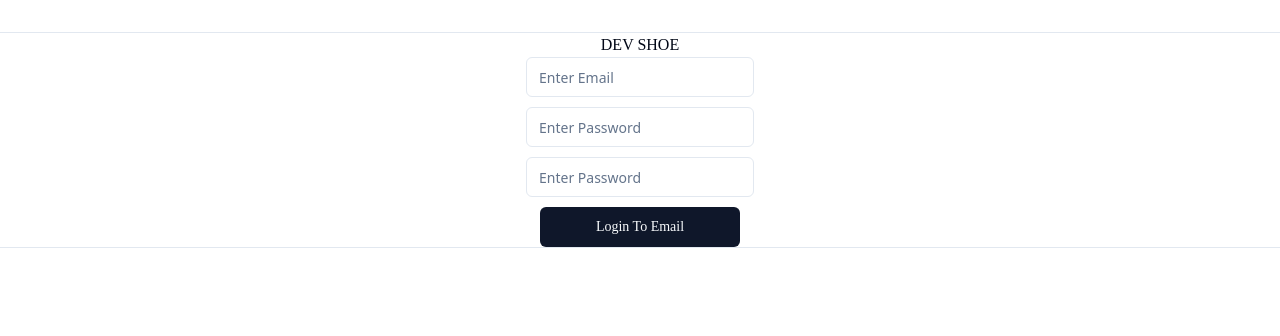
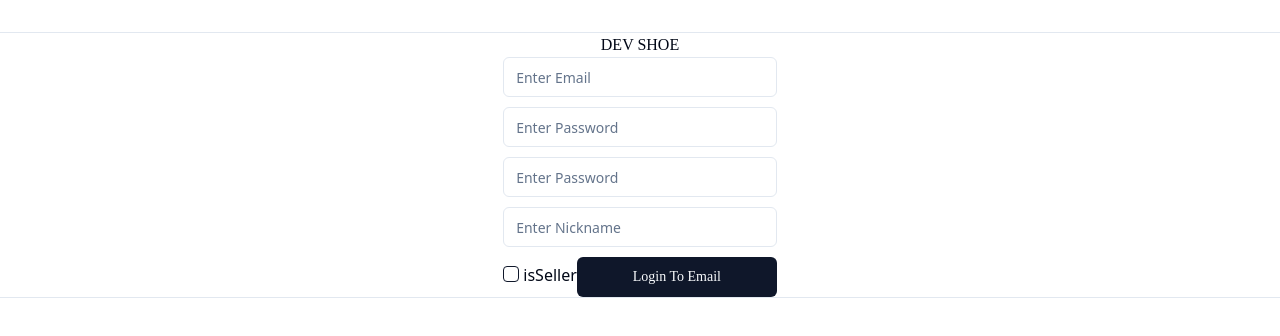
Before and after one commit to okimyj/dev-shoe, a React (Vite) app: page /signup in a window 1280 px wide. Shown: the top 336 px of the page. Built offline with nearby package versions, Linux system fonts and the light colour scheme; no server answers.

Commit message:
Feat : add checkbox ui

```diff
--- a/package.json
+++ b/package.json
@@ -11,6 +11,7 @@
   },
   "dependencies": {
     "@radix-ui/react-alert-dialog": "^1.0.5",
+    "@radix-ui/react-checkbox": "^1.0.4",
     "@radix-ui/react-slot": "^1.0.2",
     "D": "^1.0.0",
     "class-variance-authority": "^0.7.0",
--- a/src/apis/auth.ts
+++ b/src/apis/auth.ts
@@ -5,7 +5,10 @@
   const signup = (email: string, password: string) => {
     return flatform.signup(email, password);
   };
+
   const signin = (email: string, password: string) => {
+    // fetch, mutation 따로 만들어야 될 듯.
+
     return flatform.signin(email, password);
   };
   const signout = () => {};
--- a/src/apis/platform/platform.firebase.ts
+++ b/src/apis/platform/platform.firebase.ts
@@ -43,6 +43,7 @@
         });
     });
   }
+
   signin(email: string, password: string): Promise<CommonResponse> {
     return new Promise((resolve, reject) => {
       signInWithEmailAndPassword(getAuth(this.app), email, password)
@@ -56,6 +57,8 @@
         });
     });
   }
+
+  addDoc() {}
 }
 
 export default FirebasePlatform;
--- /dev/null
+++ b/src/components/ui/checkbox.tsx
@@ -0,0 +1,28 @@
+import * as React from "react"
+import * as CheckboxPrimitive from "@radix-ui/react-checkbox"
+import { Check } from "lucide-react"
+
+import { cn } from "@/lib/utils"
+
+const Checkbox = React.forwardRef<
+  React.ElementRef<typeof CheckboxPrimitive.Root>,
+  React.ComponentPropsWithoutRef<typeof CheckboxPrimitive.Root>
+>(({ className, ...props }, ref) => (
+  <CheckboxPrimitive.Root
+    ref={ref}
+    className={cn(
+      "peer h-4 w-4 shrink-0 rounded-sm border border-primary ring-offset-background focus-visible:outline-none focus-visible:ring-2 focus-visible:ring-ring focus-visible:ring-offset-2 disabled:cursor-not-allowed disabled:opacity-50 data-[state=checked]:bg-primary data-[state=checked]:text-primary-foreground",
+      className
+    )}
+    {...props}
+  >
+    <CheckboxPrimitive.Indicator
+      className={cn("flex items-center justify-center text-current")}
+    >
+      <Check className="h-4 w-4" />
+    </CheckboxPrimitive.Indicator>
+  </CheckboxPrimitive.Root>
+))
+Checkbox.displayName = CheckboxPrimitive.Root.displayName
+
+export { Checkbox }
--- a/src/hooks/auth/useAuth.ts
+++ /dev/null
@@ -1,9 +0,0 @@
-import { useState } from "react";
-
-const useAuth = () => {
-  const [email, setEmail] = useState<string>("");
-  const [password, setPassword] = useState<string>("");
-  const handleLogin = () => {};
-  return {};
-};
-export default useAuth;
--- /dev/null
+++ b/src/hooks/useAuthSignin.ts
@@ -0,0 +1,7 @@
+import { useState } from "react";
+
+const useAuth = () => {
+  const handleSignup = () => {};
+  return {};
+};
+export default useAuth;
--- a/src/pages/Signup.tsx
+++ b/src/pages/Signup.tsx
@@ -5,8 +5,11 @@
 import { useNavigate } from "react-router-dom";
 import { SubmitHandler, useForm } from "react-hook-form";
 import InnerBody from "./layout/body/inner/InnerBody";
+import { Checkbox } from "@/components/ui/checkbox";
 type Inputs = {
   email: string;
+  nickname: string;
+  isSeller: boolean;
   password: string;
   passwordConfirm: string;
 };
@@ -46,6 +49,16 @@
           type="password"
           {...register("passwordConfirm")}
         />
+        <Input
+          className="mb-10pxr w-200pxr"
+          placeholder="Enter Nickname"
+          {...register("nickname")}
+        />
+
+        <label>
+          <Checkbox {...register("isSeller")} /> isSeller
+        </label>
+
         <Button type="submit" className="w-200pxr font-logo">
           Login To Email
         </Button>
```
Also changed, not shown: src/hooks/auth/useAuthSignup.ts (deleted), src/hooks/useAuthSignup.ts (added), 1 other file (tests, documents, lock files or other folders).
